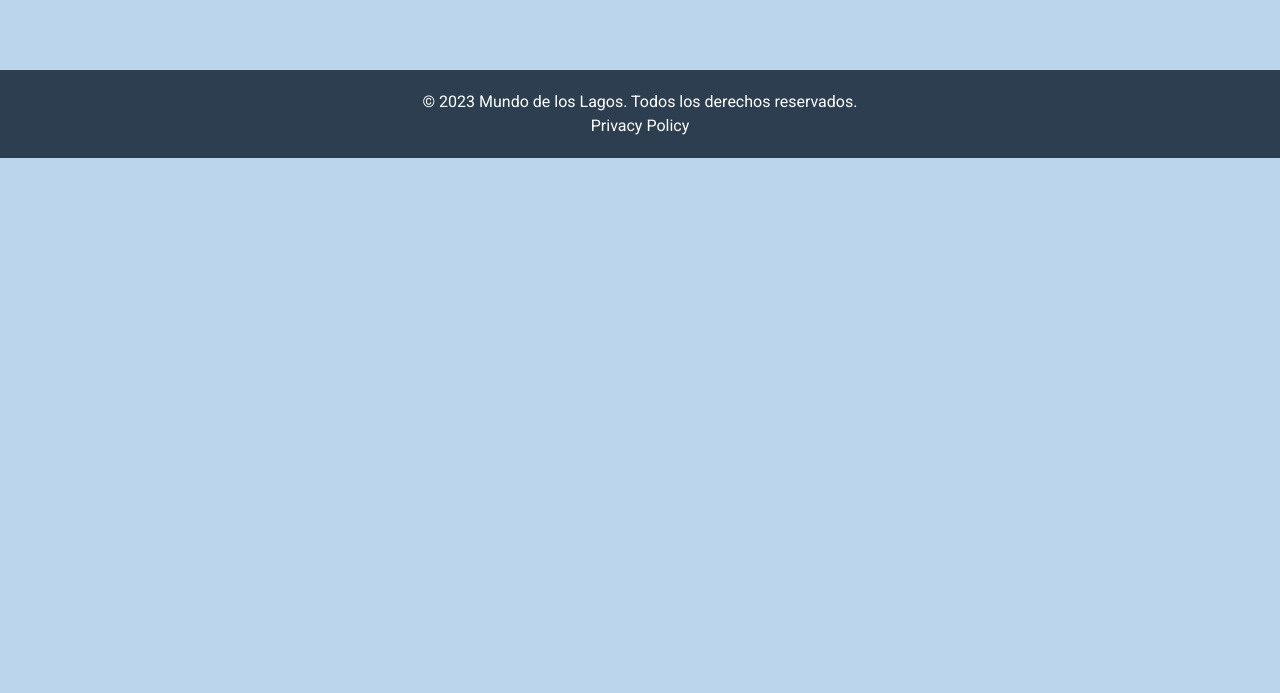
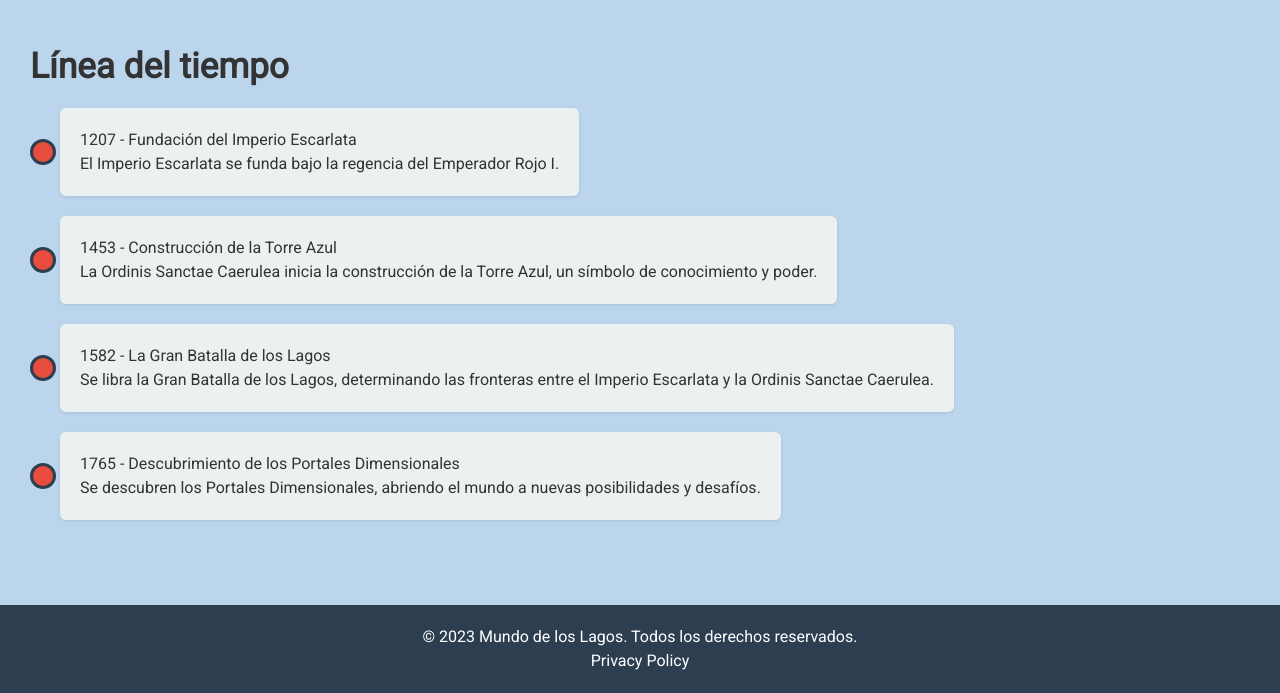
Before and after one commit to mbrian23/coderhouse-desarrollo-web, a plain HTML site: page pages/map.html in a window 1280 px wide. Shown: the part 1105-1798 px from the top of the page. Before the commit the page ends 1263 px from the top, so only its background shows below. Drawn offline with Linux system fonts and the light colour scheme.

Commit message:
added timeline and each kingdom facts

```diff
--- a/css/styles.css
+++ b/css/styles.css
@@ -269,6 +269,69 @@ main {
     background-color: #2980b9;
 }
 
+.features-list {
+    background: #fff;
+    margin: 20px 0;
+    padding: 20px;
+    border-radius: 8px;
+    box-shadow: 0 2px 4px rgba(0, 0, 0, 0.1);
+}
+
+.features-list h2 {
+    margin: 0px 0px 10px 0px;
+    color: #333;
+    font-size: 1.4rem;
+}
+
+.features-list ul {
+    list-style: none;
+    padding-left: 0;
+}
+
+.features-list li {
+    background: #f9f9f9;
+    margin: 5px 0;
+    padding: 10px;
+    border: 1px solid #ddd;
+    border-radius: 4px;
+}
+
+.timeline {
+    list-style-type: none;
+    padding: 0;
+}
+
+.timeline-item {
+    display: flex;
+    justify-content: flex-start;
+    align-items: center;
+    margin-bottom: 20px;
+    padding-left: 30px;
+    position: relative;
+}
+
+.timeline-item::before {
+    content: '';
+    position: absolute;
+    left: 0;
+    width: 20px;
+    height: 20px;
+    border-radius: 50%;
+    background-color: #e74c3c;
+    border: 3px solid #2c3e50;
+}
+
+.timeline-content {
+    background-color: #ecf0f1;
+    padding: 20px;
+    border-radius: 6px;
+    box-shadow: 0 1px 3px rgba(0, 0, 0, 0.1);
+}
+
+.timeline-content h3 {
+    margin-top: 0;
+}
+
 /* Mobile Styles */
 @media (max-width: 768px) {
     html {
--- a/pages/map.html
+++ b/pages/map.html
@@ -44,6 +44,50 @@
                 <img class="fullScreenImage" src="../assets/map.jpeg">
             </a>
         </section>
+
+        <section class="section fadeInAnimated">
+            <h3 class="title">
+                Línea del tiempo
+            </h3>
+            <div class="timeline">
+                <div class="timeline-item">
+                    <div class="timeline-content">
+                        <h3>1207 - Fundación del Imperio Escarlata</h3>
+                        <p>El Imperio Escarlata se funda bajo la regencia del Emperador Rojo I.</p>
+                    </div>
+                </div>
+
+                <div class="timeline-item">
+                    <div class="timeline-content">
+                        <h3>1453 - Construcción de la Torre Azul</h3>
+                        <p>La Ordinis Sanctae Caerulea inicia la construcción de la Torre Azul, un símbolo de
+                            conocimiento y poder.
+                        </p>
+                    </div>
+                </div>
+
+                <div class="timeline-item">
+                    <div class="timeline-content">
+                        <h3>1582 - La Gran Batalla de los Lagos</h3>
+                        <p>Se libra la Gran Batalla de los Lagos, determinando las fronteras entre el Imperio
+                            Escarlata
+                            y la Ordinis
+                            Sanctae Caerulea.</p>
+                    </div>
+                </div>
+
+                <div class="timeline-item">
+                    <div class="timeline-content">
+                        <h3>1765 - Descubrimiento de los Portales Dimensionales</h3>
+                        <p>Se descubren los Portales Dimensionales, abriendo el mundo a nuevas posibilidades y
+                            desafíos.
+                        </p>
+                    </div>
+                </div>
+
+                <!-- ...other timeline items -->
+            </div>
+        </section>
     </main>
     <footer class="footer" role="contentinfo">
         <p>&copy; 2023 Mundo de los Lagos. Todos los derechos reservados.</p>
```
Also changed, not shown: pages/empire.html (+60 -49 lines), pages/order.html (+12 -0 lines).
